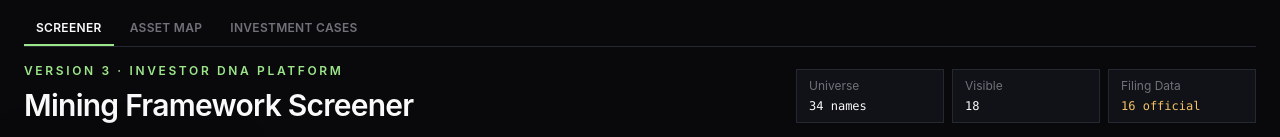
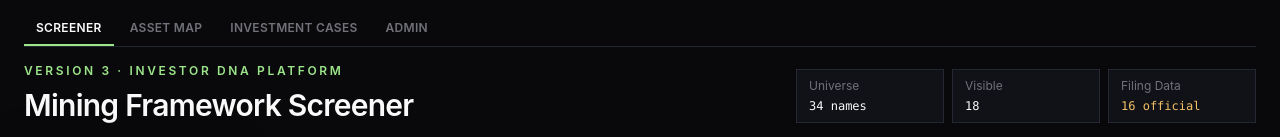
Before and after one commit to Mindlifts/mining-screener, a Next.js app: page / in a window 1280 px wide. Shown: the top 137 px of the page. Built offline with nearby package versions, Linux system fonts and the light colour scheme.

Commit message:
Add admin to primary navigation

```diff
--- a/components/AppNavigation.tsx
+++ b/components/AppNavigation.tsx
@@ -6,7 +6,8 @@ import { usePathname } from "next/navigation";
 const navigation = [
   { href: "/", label: "Screener" },
   { href: "/asset-map", label: "Asset Map" },
-  { href: "/investment-cases", label: "Investment Cases" }
+  { href: "/investment-cases", label: "Investment Cases" },
+  { href: "/admin", label: "Admin" }
 ];
 
 export function AppNavigation() {
```
